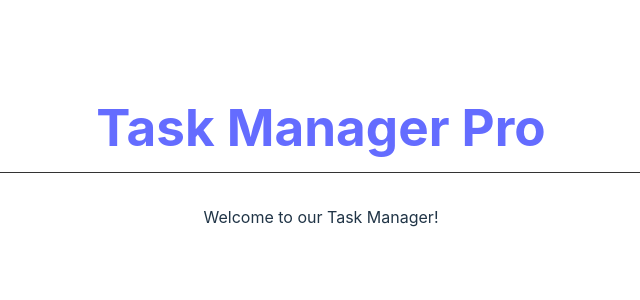
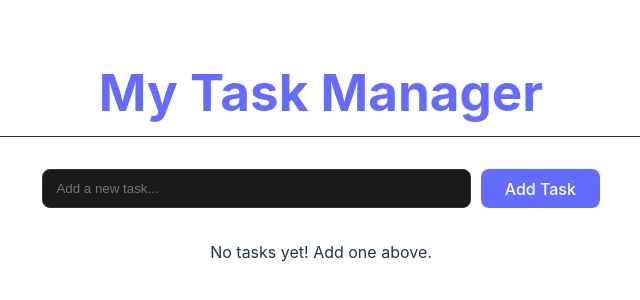
Before and after one commit to nirajrajput-dev/task-manager, a React (Vite) app: page / in a window 1280 px wide. Shown: the part 228-528 px from the top of the page, without its empty margins (319-959 px from the left). Built offline with nearby package versions, Linux system fonts and the light colour scheme.

Commit message:
add and list tasks

```diff
--- a/src/App.tsx
+++ b/src/App.tsx
@@ -1,10 +1,61 @@
-import Header from "./components/Header"; // Import our new Header component
+import React, { useState } from "react"; // Import useState
+import Header from "./components/Header";
+import TaskItem from "./components/TaskItem"; // Import TaskItem
+import type { Task } from "./types"; // Import our Task interface
 
 function App() {
+  // 1. Declare state for our tasks
+  const [tasks, setTasks] = useState<Task[]>([]);
+  // 2. Declare state for the new task input field
+  const [newTaskText, setNewTaskText] = useState<string>("");
+
+  // Handler for input change (Controlled Component)
+  const handleInputChange = (e: React.ChangeEvent<HTMLInputElement>) => {
+    setNewTaskText(e.target.value);
+  };
+
+  // Handler for adding a new task
+  const handleAddTask = (e: React.FormEvent) => {
+    e.preventDefault(); // Prevent page reload on form submission
+    if (newTaskText.trim() === "") return; // Don't add empty tasks
+
+    // Task is an interface and newTask is an actual data object.
+    const newTask: Task = {
+      id: Date.now().toString(), // Simple unique ID for now
+      text: newTaskText,
+      completed: false,
+    };
+
+    setTasks((prevTasks) => [...prevTasks, newTask]); // Add new task to the list
+    setNewTaskText(""); // Clear the input field
+  };
+
   return (
     <div className="App">
-      <Header title="Task Manager Pro" /> {/* Pass the title as a prop */}
-      <p>Welcome to our Task Manager!</p>
+      <Header title="My Task Manager" />
+
+      {/* Task Input Form */}
+      <form onSubmit={handleAddTask} className="task-input-form">
+        <input
+          type="text"
+          placeholder="Add a new task..."
+          value={newTaskText} // Controlled component: input value is tied to state
+          onChange={handleInputChange} // Update state on input change
+          aria-label="New task text"
+        />
+        <button type="submit">Add Task</button>
+      </form>
+
+      {/* Task List */}
+      <ul className="task-list">
+        {tasks.length === 0 ? (
+          <p>No tasks yet! Add one above.</p>
+        ) : (
+          tasks.map((task) => (
+            <TaskItem key={task.id} task={task} /> // key is crucial for lists!
+          ))
+        )}
+      </ul>
     </div>
   );
 }
--- /dev/null
+++ b/src/components/TaskItem.tsx
@@ -0,0 +1,16 @@
+import React from "react";
+import type { Task } from "../types";
+
+interface TaskItemProps {
+  task: Task;
+}
+
+const TaskItem: React.FC<TaskItemProps> = ({ task }) => {
+  return (
+    <li style={{ textDecoration: task.completed ? "line-through" : "none" }}>
+      {task.text}
+    </li>
+  );
+};
+
+export default TaskItem;
--- a/src/index.css
+++ b/src/index.css
@@ -77,3 +77,55 @@ header h1 {
   margin: 0; /* Reset margin for header title */
   color: #646cff;
 }
+
+.task-input-form {
+  display: flex;
+  gap: 10px;
+  margin-bottom: 2rem;
+  justify-content: center;
+}
+
+.task-input-form input {
+  padding: 0.6em 1em;
+  border-radius: 8px;
+  border: 1px solid #333;
+  background-color: #1a1a1a;
+  color: inherit;
+  flex-grow: 1;
+  max-width: 400px;
+}
+
+.task-input-form button {
+  padding: 0.6em 1.5em;
+  background-color: #646cff;
+  color: white;
+  border: none;
+}
+.task-input-form button:hover {
+  background-color: #535bf2;
+  border-color: #646cff;
+}
+
+.task-list {
+  list-style: none;
+  padding: 0;
+  width: 100%;
+  max-width: 500px; /* Constrain list width */
+  margin: 0 auto; /* Center the list */
+}
+
+.task-list li {
+  background-color: #1a1a1a;
+  border: 1px solid #333;
+  border-radius: 8px;
+  padding: 0.8rem 1rem;
+  margin-bottom: 0.5rem;
+  display: flex;
+  justify-content: space-between;
+  align-items: center;
+  color: #ccc;
+}
+
+.task-list li:last-child {
+  margin-bottom: 0;
+}
--- /dev/null
+++ b/src/types.ts
@@ -0,0 +1,5 @@
+export interface Task {
+    id: string; // Unique identifier for the task
+    text: string; // Description of the task
+    completed: boolean; // Whether the task is completed or not
+  }
```
